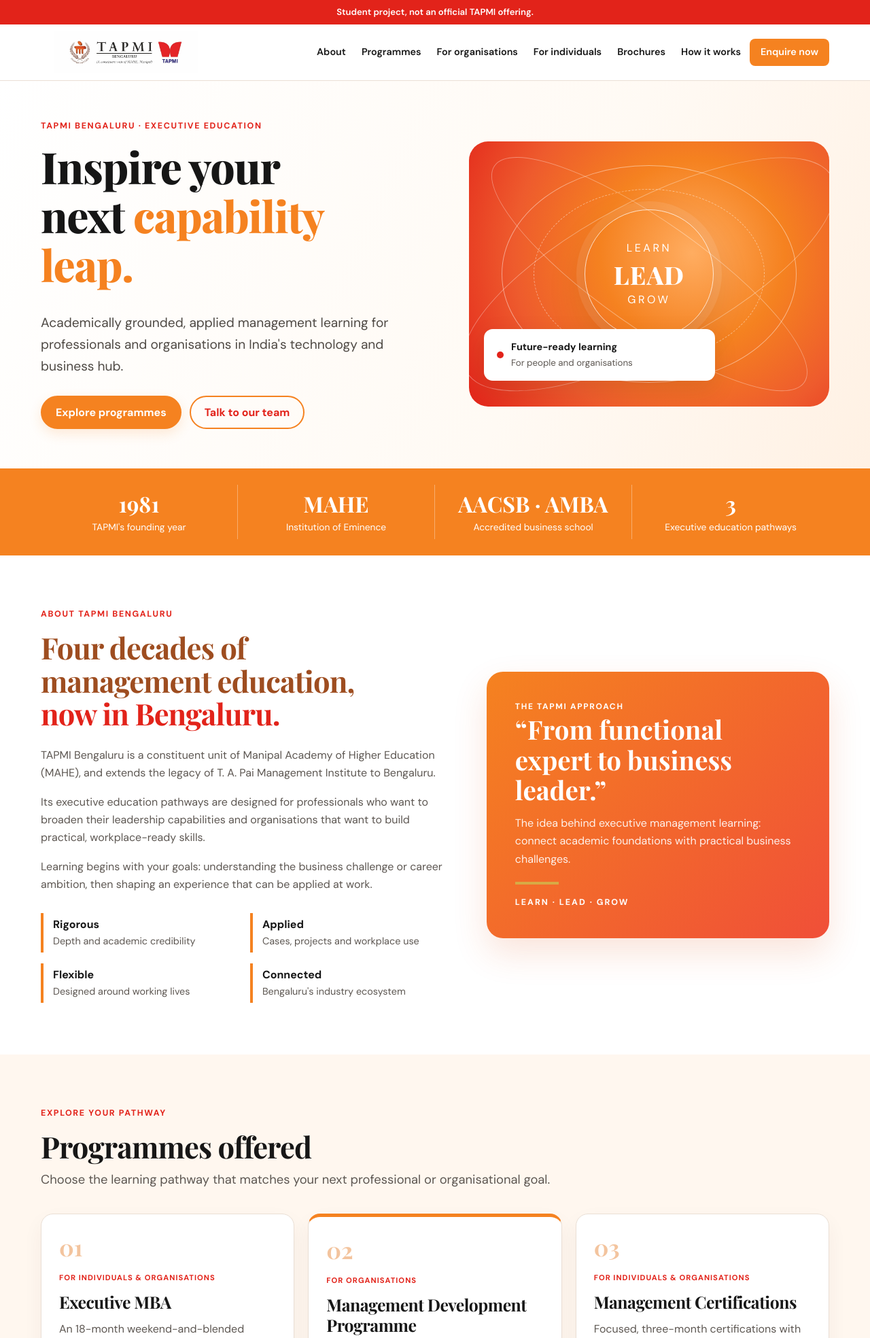
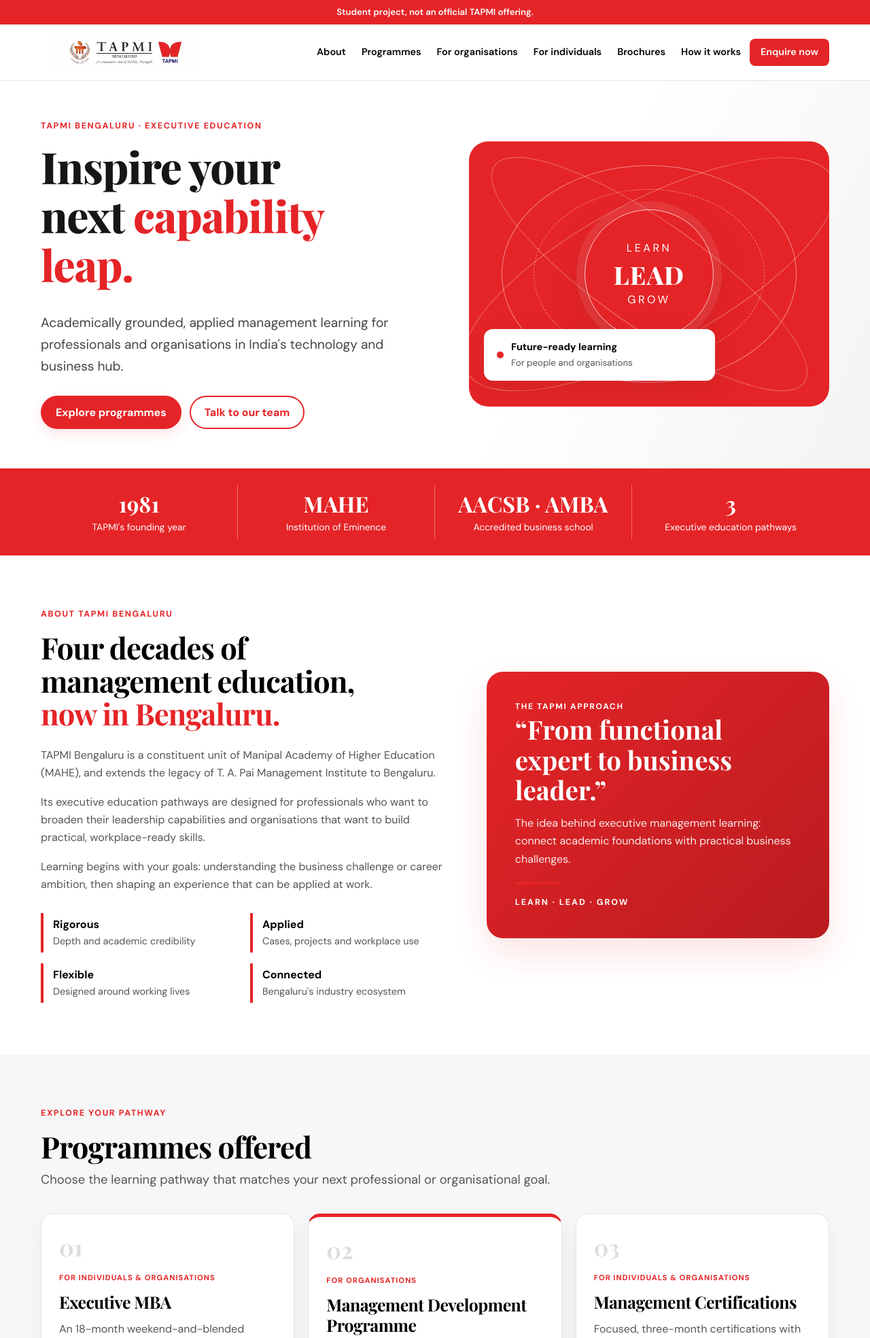
Before and after one commit to anuu-yd9/tapmi-crm, a Flask app: page / in a window 1280 px wide. Shown: the top 1968 px of the page at 68% size. Run offline with Flask 3, Linux system fonts and the light colour scheme.

Commit message:
final final changes

```diff
--- a/static/style.css
+++ b/static/style.css
@@ -1,24 +1,24 @@
 /* TAPMI-inspired theme */
 :root {
-  --ink: #171717;
-  --ink-2: #5d5752;
-  --paper: #fffaf4;
+  --ink: #000000;
+  --ink-2: #555555;
+  --paper: #ffffff;
   --white: #ffffff;
-  --line: #eadfd5;
-  --brand-red: #e2231a;
-  --brand-red-dark: #c91d17;
-  --brand-orange: #f58220;
-  --brand-orange-dark: #df6d12;
-  --gold: #d7aa45;
-  --maroon: #7b1e24;
+  --line: #e5e5e5;
+  --brand-red: #E52427;
+  --brand-red-dark: #B91C20;
+  --brand-orange: #E52427;
+  --brand-orange-dark: #B91C20;
+  --gold: #E52427;
+  --maroon: #000000;
   --cobalt: var(--brand-red);
   --cobalt-dark: var(--brand-red-dark);
   --marigold: var(--gold);
-  --moss: #e36e25;
-  --rose: #d33b30;
-  --hot: #d92b24;
-  --warm: #bd741b;
-  --cold: #6f625b;
+  --moss: #E52427;
+  --rose: #E52427;
+  --hot: #E52427;
+  --warm: #555555;
+  --cold: #555555;
   --radius: 14px;
   --font-display: "Playfair Display", Georgia, serif;
   --font-body: "DM Sans", "Segoe UI", system-ui, sans-serif;
@@ -119,25 +119,25 @@ section { padding: 76px 0; }
   text-decoration: none;
   cursor: pointer;
   transition: transform .15s, background .15s, box-shadow .15s;
-  box-shadow: 0 7px 18px rgba(245,130,32,.16);
+  box-shadow: 0 7px 18px rgba(229,36,39,.12);
 }
 .btn:hover { background: var(--brand-orange-dark); border-color: var(--brand-orange-dark); color: #fff; transform: translateY(-1px); }
 .btn-ghost { background: transparent; color: var(--brand-red); border-color: var(--brand-orange); box-shadow: none; }
-.btn-ghost:hover { background: #fff0e4; color: var(--brand-red-dark); }
+.btn-ghost:hover { background: #f3f3f3; color: var(--brand-red-dark); }
 .btn-small { padding: 7px 13px; font-size: .875rem; }
 .btn-danger { background: var(--rose); border-color: var(--rose); }
-.btn-danger:hover { background: #ad241e; border-color: #ad241e; }
+.btn-danger:hover { background: #B91C20; border-color: #B91C20; }
 .btn-light { background: #fff; color: var(--brand-red); border-color: #fff; }
-.btn-light:hover { background: #fff4e9; color: var(--brand-red-dark); border-color: #fff4e9; }
+.btn-light:hover { background: #f3f3f3; color: var(--brand-red-dark); border-color: #f3f3f3; }
 .btn-outline-light { background: transparent; border-color: rgba(255,255,255,.75); color: #fff; box-shadow: none; }
 .btn-outline-light:hover { background: rgba(255,255,255,.12); color: #fff; }
 
 /* Homepage hero */
-.home-hero { padding: 56px 0 0; background: linear-gradient(115deg, #fff 0%, #fffaf4 60%, #fff0e2 100%); overflow: hidden; }
+.home-hero { padding: 56px 0 0; background: linear-gradient(115deg, #fff 0%, #ffffff 60%, #f2f2f2 100%); overflow: hidden; }
 .hero-grid { display: grid; grid-template-columns: 1.05fr .95fr; gap: 44px; align-items: center; padding-bottom: 58px; }
 .hero-copy h1 { max-width: 11ch; color: #161616; }
 .hero-copy h1 span { color: var(--brand-orange); }
-.hero-lede { font-size: 1.2rem; max-width: 54ch; color: #4e4944; }
+.hero-lede { font-size: 1.2rem; max-width: 54ch; color: #444444; }
 .hero-actions { display: flex; flex-wrap: wrap; gap: 12px; margin-top: 28px; }
 .hero-art {
   min-height: 390px;
@@ -146,7 +146,7 @@ section { padding: 76px 0; }
   place-items: center;
   overflow: hidden;
   border-radius: 28px;
-  background: radial-gradient(circle at 62% 42%, #ffad61 0 0, #f58220 34%, #ee5b2d 66%, #e2231a 100%);
+  background: radial-gradient(circle at 62% 42%, #E52427 0 0, #E52427 34%, #E52427 66%, #E52427 100%);
   isolation: isolate;
 }
 .hero-art::before, .hero-art::after {
@@ -208,7 +208,7 @@ section { padding: 76px 0; }
 /* About */
 .about-section { background: #fff; }
 .about-grid { display: grid; grid-template-columns: 1.08fr .92fr; gap: 64px; align-items: center; }
-.about-copy h2 { color: #9e4d20; max-width: 18ch; }
+.about-copy h2 { color: #000000; max-width: 18ch; }
 .about-copy h2 span { color: var(--brand-red); }
 .about-copy > p:not(.eyebrow) { color: var(--ink-2); }
 .about-pillars { display: grid; grid-template-columns: 1fr 1fr; gap: 16px 24px; margin-top: 28px; }
@@ -219,12 +219,12 @@ section { padding: 76px 0; }
   min-height: 350px;
   border-radius: 24px;
   padding: 42px;
-  background: linear-gradient(135deg, var(--brand-orange), #f04f38);
+  background: linear-gradient(135deg, var(--brand-orange), #B91C20);
   color: #fff;
   display: flex;
   flex-direction: column;
   justify-content: flex-end;
-  box-shadow: 0 22px 50px rgba(226,85,30,.16);
+  box-shadow: 0 22px 50px rgba(229,36,39,.12);
 }
 .highlight-kicker { font-size: .75rem; font-weight: 800; letter-spacing: .14em; }
 .about-highlight blockquote { margin: auto 0 14px; font: 700 clamp(1.8rem, 3vw, 2.7rem)/1.16 var(--font-display); max-width: 14ch; }
@@ -233,7 +233,7 @@ section { padding: 76px 0; }
 .highlight-foot { font-weight: 800; letter-spacing: .16em; text-transform: uppercase; font-size: .78rem; }
 
 /* Programmes */
-.programmes-section { background: #fff7ef; }
+.programmes-section { background: #f7f7f7; }
 .section-heading { margin-bottom: 34px; }
 .section-heading h2 { margin-bottom: 10px; }
 .programme-grid { display: grid; grid-template-columns: repeat(3, 1fr); gap: 20px; }
@@ -247,12 +247,12 @@ section { padding: 76px 0; }
   flex-direction: column;
 }
 .programme-card.featured { border-top: 5px solid var(--brand-orange); }
-.programme-number { font: 700 2.1rem var(--font-display); color: #f3c49e; margin-bottom: 14px; }
+.programme-number { font: 700 2.1rem var(--font-display); color: #dddddd; margin-bottom: 14px; }
 .programme-label { color: var(--brand-red); font-size: .7rem; font-weight: 800; letter-spacing: .09em; }
 .programme-card h3 { font: 700 1.55rem/1.2 var(--font-display); margin: 12px 0; }
 .programme-card p { color: var(--ink-2); }
 .programme-meta { display: flex; flex-wrap: wrap; gap: 8px; margin: auto 0 18px; padding-top: 10px; }
-.programme-meta span { border-radius: 99px; padding: 5px 10px; background: #fff0e4; color: #9a4d1c; font-size: .78rem; font-weight: 700; }
+.programme-meta span { border-radius: 99px; padding: 5px 10px; background: #f3f3f3; color: #000000; font-size: .78rem; font-weight: 700; }
 .programme-links { display: flex; flex-direction: column; border-top: 1px solid var(--line); padding-top: 12px; }
 .programme-links a { display: flex; justify-content: space-between; padding: 7px 0; text-decoration: none; font-weight: 700; color: var(--brand-red); }
 .programme-links a:hover { color: var(--brand-orange-dark); }
```
Also changed, not shown: other parts of static/style.css (+27 -27 lines).
